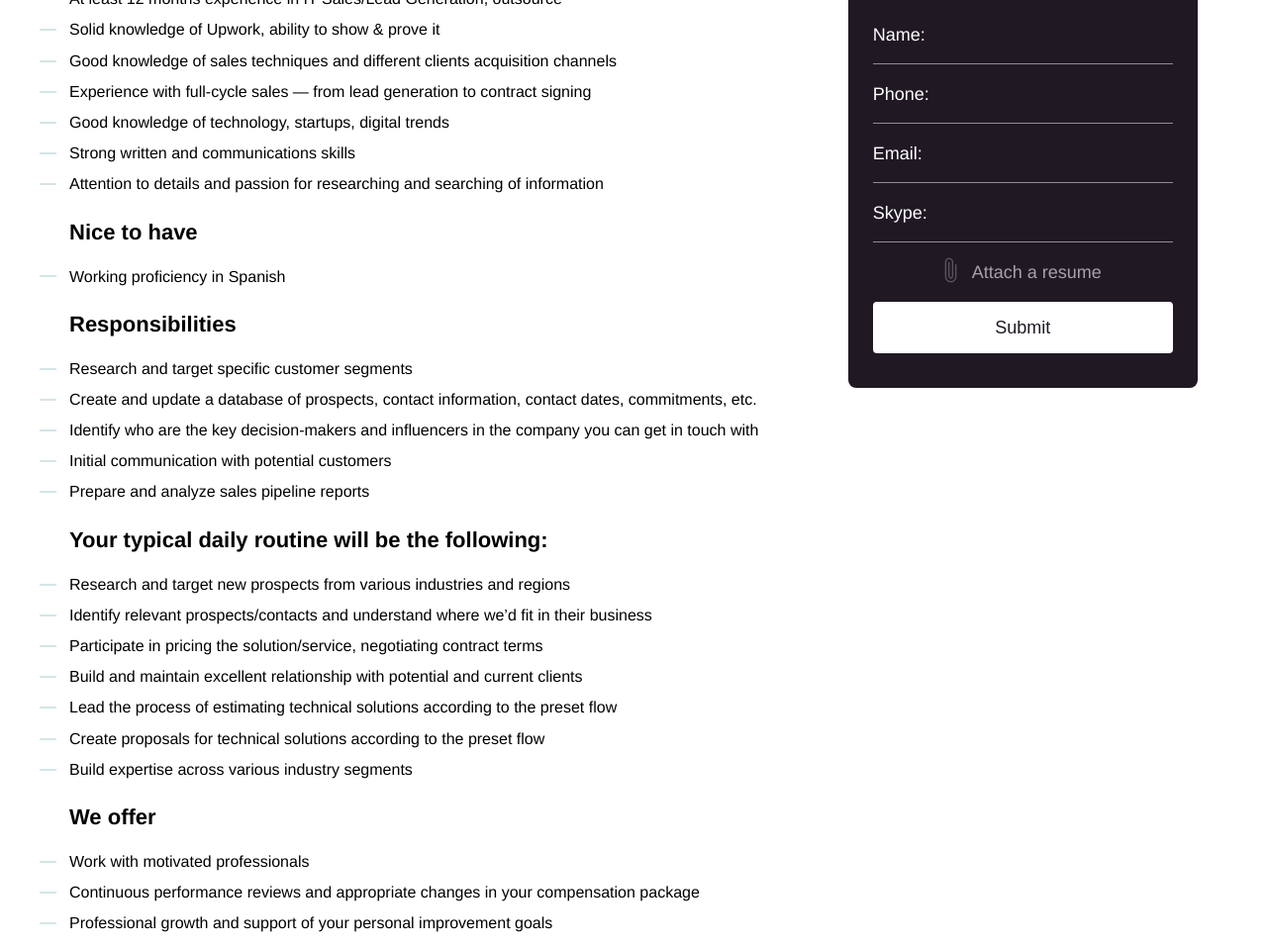
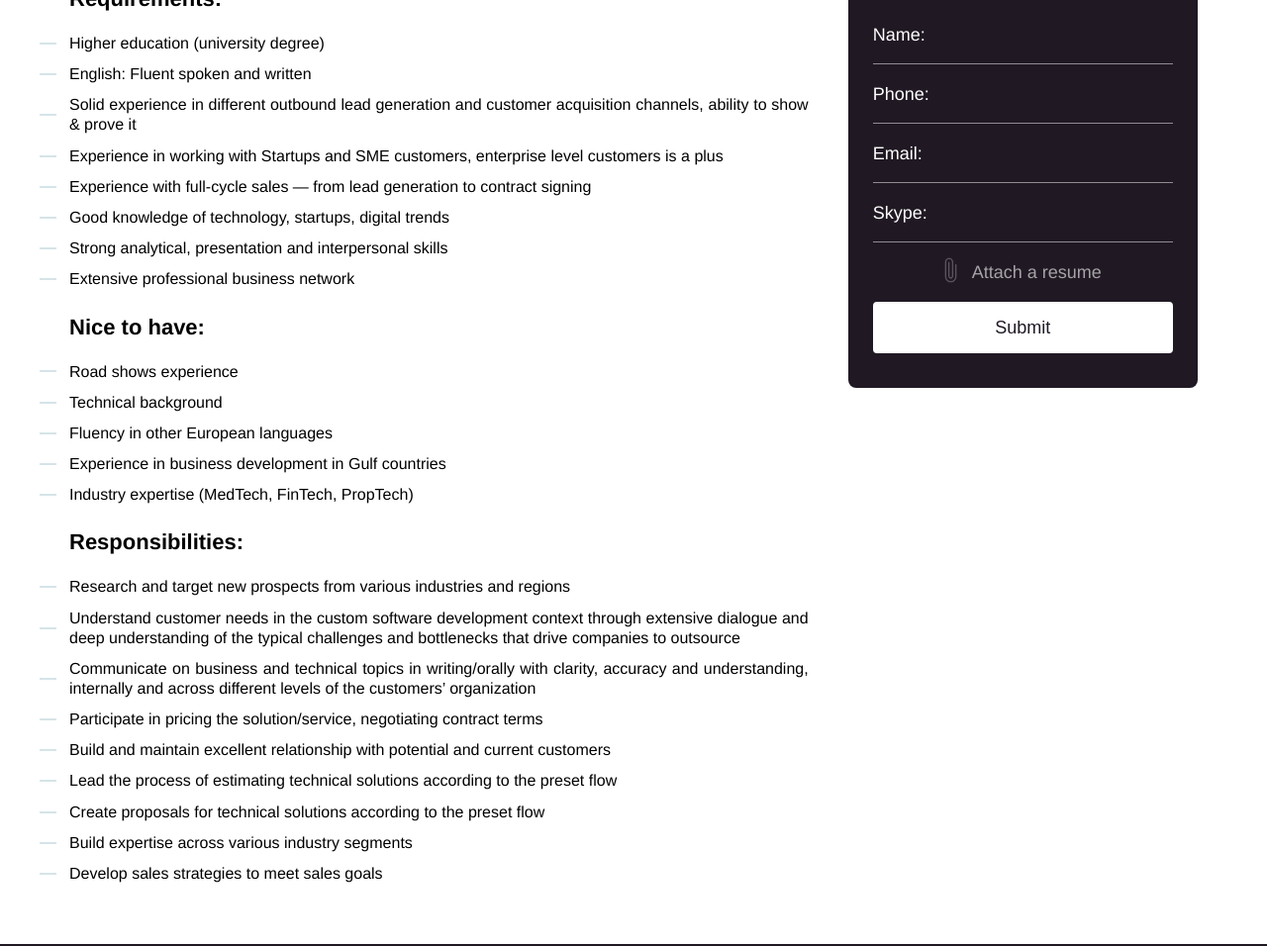
Before and after one commit to Anadea/anadea_jobs, a Gatsby site: page /sales-manager/ in a window 1280 px wide. Shown: the part 408-1364 px from the top of the page at 99% size. Built offline with nearby package versions, Linux system fonts and the light colour scheme; Gatsby itself is replaced by a stand-in of ours.

Commit message:
Update jobs “sales-manager”

```diff
--- a/src/jobs/sales-manager.md
+++ b/src/jobs/sales-manager.md
@@ -1,44 +1,37 @@
 ---
 title: Sales Manager
-location: Spain, Netherlands, Sweden
+location: "Spain (Alicante) ,  the EU countries, Ukraine "
 isActive: true
 ---
-## **Requirements**
+Anadea’s sales team is looking for a highly motivated, energetic, curious and persevering individual.
 
-* English: Fluent
-* At least 12 months experience in IT Sales/Lead Generation, outsource
-* Solid knowledge of Upwork, ability to show & prove it
-* Good knowledge of sales techniques and different clients acquisition channels
+## Requirements:
+
+* Higher education (university degree)
+* English: Fluent spoken and written
+* Solid experience in different outbound lead generation and customer acquisition channels, ability to show & prove it
+* Experience in working with Startups and SME customers, enterprise level customers is a plus
 * Experience with full-cycle sales — from lead generation to contract signing
 * Good knowledge of technology, startups, digital trends
-* Strong written and communications skills
-* Attention to details and passion for researching and searching of information
+* Strong analytical, presentation and interpersonal skills
+* Extensive professional business network
 
-## **Nice to have**
+## Nice to have:
 
-* Working proficiency in Spanish
+* Road shows experience
+* Technical background
+* Fluency in other European languages
+* Experience in business development in Gulf countries
+* Industry expertise (MedTech, FinTech, PropTech)
 
-## **Responsibilities**
-
-* Research and target specific customer segments
-* Create and update a database of prospects, contact information, contact dates, commitments, etc.
-* Identify who are the key decision-makers and influencers in the company you can get in touch with
-* Initial communication with potential customers
-* Prepare and analyze sales pipeline reports
-
-## **Your typical daily routine will be the following:**
+## Responsibilities:
 
 * Research and target new prospects from various industries and regions
-* Identify relevant prospects/contacts and understand where we’d fit in their business
+* Understand customer needs in the custom software development context through extensive dialogue and deep understanding of the typical challenges and bottlenecks that drive companies to outsource
+* Communicate on business and technical topics in writing/orally with clarity, accuracy and understanding, internally and across different levels of the customers’ organization
 * Participate in pricing the solution/service, negotiating contract terms
-* Build and maintain excellent relationship with potential and current clients
+* Build and maintain excellent relationship with potential and current customers
 * Lead the process of estimating technical solutions according to the preset flow
 * Create proposals for technical solutions according to the preset flow
 * Build expertise across various industry segments
-
-## **We offer**
-
-* Work with motivated professionals
-* Continuous performance reviews and appropriate changes in your compensation package
-* Professional growth and support of your personal improvement goals
-* Medical insurance
+* Develop sales strategies to meet sales goals
```
